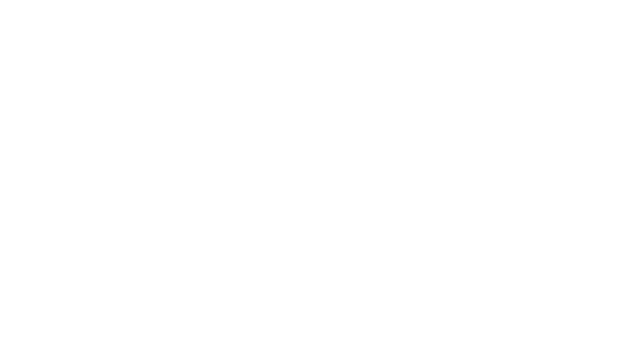
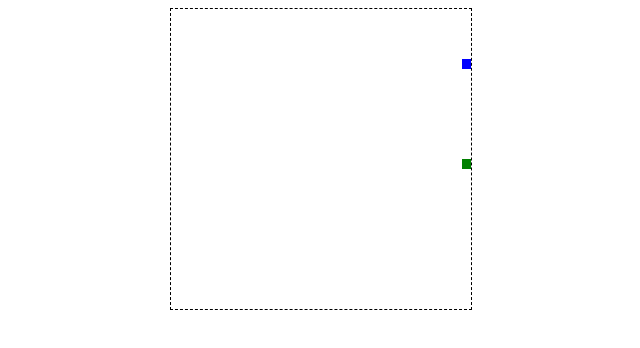
Before and after one commit to turingschool-examples/game-time-starter-kit-FEm1, a website built with webpack: page index.html in a window 1280 px wide. Shown: the whole page, without its empty margins (319-959 px from the left). Built offline with nearby package versions, Linux system fonts and the light colour scheme.

Commit message:
inclass work

```diff
--- a/index.html
+++ b/index.html
@@ -5,6 +5,7 @@
   <title>Game Time</title>
 </head>
 <body>
+  <canvas id="game" width="300" height="300"></canvas>
 
   <script src="main.bundle.js"></script>
 </body>
--- /dev/null
+++ b/lib/Block.js
@@ -0,0 +1,21 @@
+// Block.js
+class Block {
+  constructor (x, y, width, height, color) {
+    this.x = x;
+    this.y = y;
+    this.width = width;
+    this.height = height;
+    this.color = color;
+  }
+
+  draw (context) {
+    context.fillStyle = this.color;
+    context.fillRect(this.x, this.y, this.width, this.height);  // x, y, width, height
+  }
+
+  move ( direction ) {
+    this.x += direction.x;
+  }
+}
+
+module.exports = Block;
--- /dev/null
+++ b/lib/DiagonalBlock.js
@@ -0,0 +1,14 @@
+var Block = require('./Block.js');
+
+class DiagonalBlock extends Block {
+  constructor (x, y, width, height, color) {
+    super(x, y, width, height, color);
+  }
+
+  move ( direction ) {
+    super.move( direction );
+    this.y += direction.y;
+  }
+}
+
+module.exports = DiagonalBlock;
--- /dev/null
+++ b/lib/game.css
@@ -0,0 +1,5 @@
+#game {
+  border: 1px dashed;
+  margin: auto;
+  display: block;
+}
--- /dev/null
+++ b/lib/game.js
@@ -0,0 +1,49 @@
+require('./game.css');
+var Block = require('./Block.js');
+var DiagonalBlock = require('./DiagonalBlock.js');
+
+const canvas = document.getElementById('game');
+const context = canvas.getContext('2d');
+
+var block1 = new Block(50, 50, 10, 10, 'blue');
+var block2 = new Block(150, 150, 10, 10, 'green');
+var block3 = new DiagonalBlock(10, 120, 10, 10, 'red');
+
+var blocks = [
+  block1,
+  block2,
+  block3
+];
+
+var direction = {
+  x: 1,
+  y: 1
+}
+
+function gameLoop () {
+
+  context.clearRect(0, 0, canvas.width, canvas.height);
+
+  for (var i = 0; i < blocks.length; i++) {
+
+    blocks[i].draw(context);
+
+    if (blocks[i].x <= canvas.width - 10) {
+      blocks[i].move( direction );
+    }
+  }
+
+
+  requestAnimationFrame(gameLoop);
+}
+
+requestAnimationFrame(gameLoop);
+
+window.addEventListener('click', function ( event ) {
+  console.log(event);
+  // change direction
+  direction = {
+    x: -direction.x,
+    y: -direction.y
+  }
+});
--- a/lib/index.js
+++ b/lib/index.js
@@ -0,0 +1 @@
+var game = require('./game.js');
```
